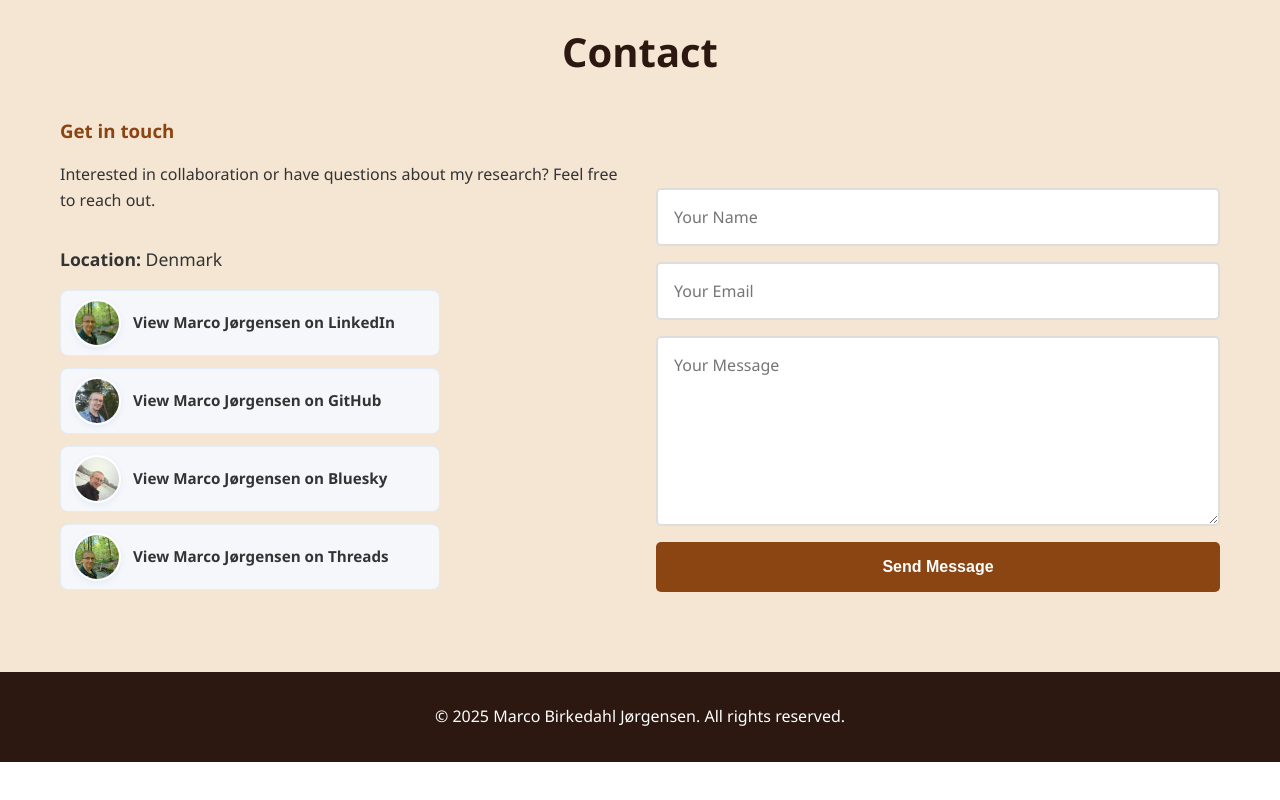
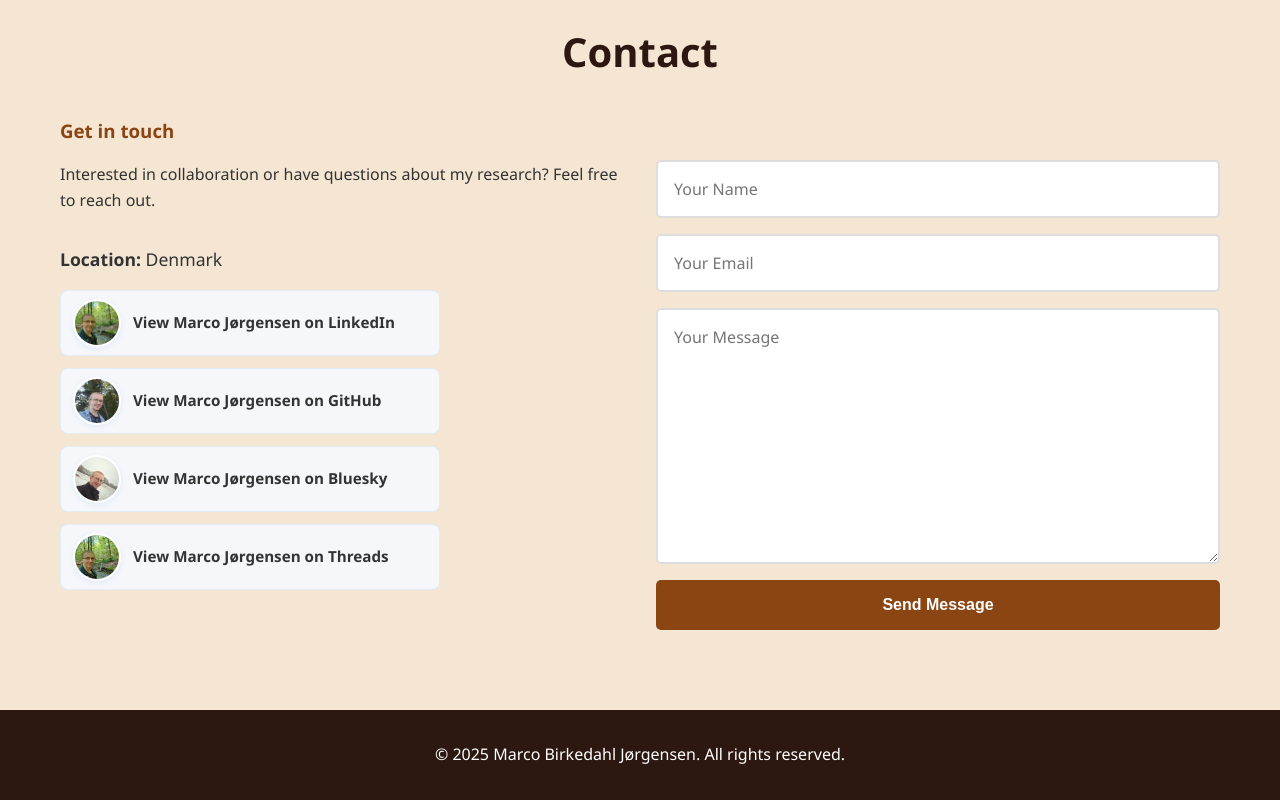
Before and after one commit to MarcoJ03rgensen/marcoj03rgensen.github.io, a plain HTML site: page index.html in a window 1280 px wide. Shown: the part 3273-4073 px from the top of the page. Before the commit the page ends 4035 px from the top, so only its background shows below. Drawn offline with Linux system fonts and the light colour scheme.

Commit message:
UX: extend textarea to 10 rows and adjust margin to align Send button with Threads card

```diff
--- a/index.html
+++ b/index.html
@@ -269,7 +269,7 @@
                 <form class="contact-form" action="https://formspree.io/f/xgvngdzg" method="POST">
                     <input type="text" name="name" placeholder="Your Name" required>
                     <input type="email" name="email" placeholder="Your Email" required>
-                    <textarea name="message" placeholder="Your Message" rows="7" required></textarea>
+                    <textarea name="message" placeholder="Your Message" rows="10" required></textarea>
                     <button type="submit" class="submit-button">Send Message</button>
                 </form>
             </div>
--- a/styles.css
+++ b/styles.css
@@ -402,7 +402,7 @@ nav {
     display: flex;
     flex-direction: column;
     gap: 1rem;
-    margin-top: 4.5rem;
+    margin-top: 2.75rem;
 }
 
 .contact-form input,
```
